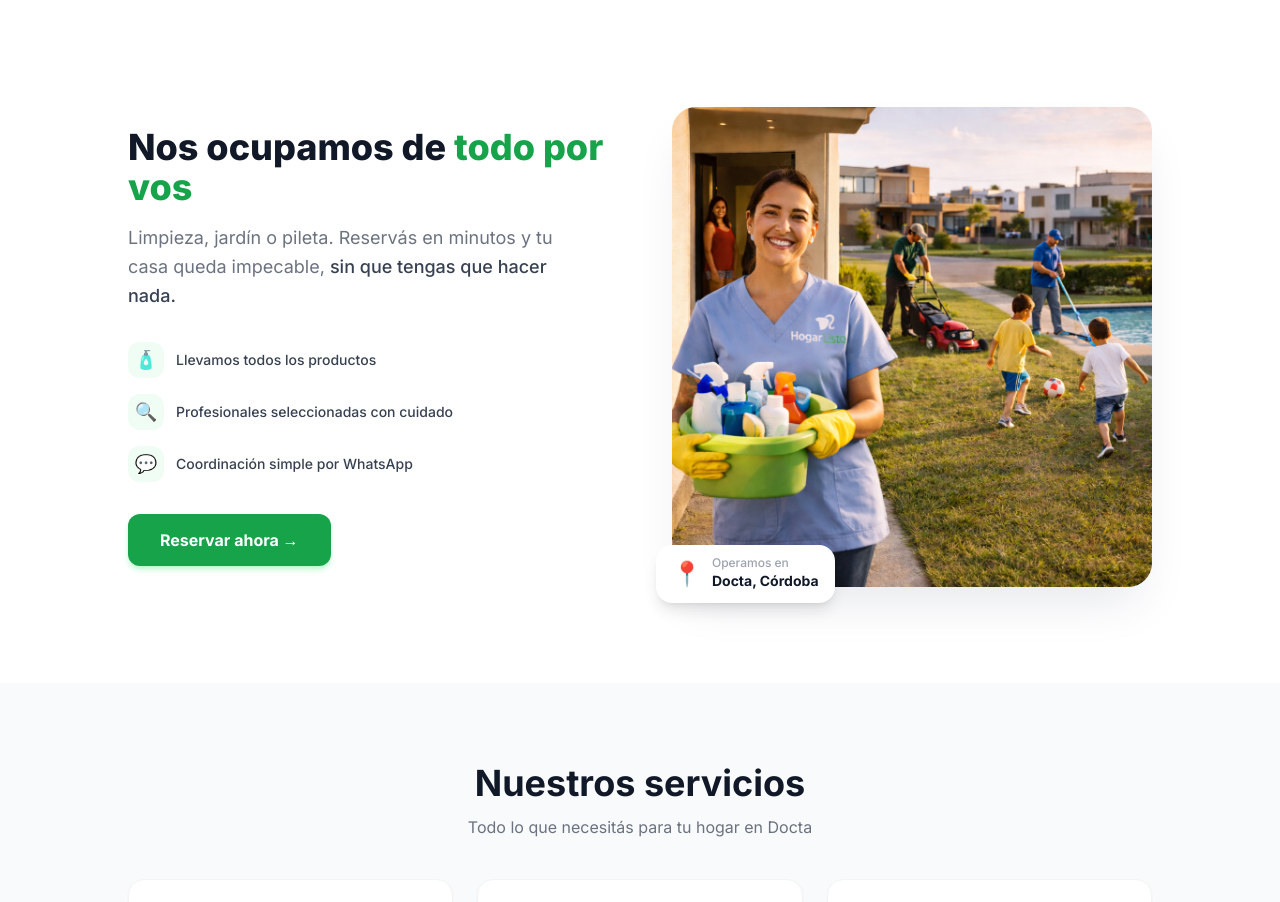
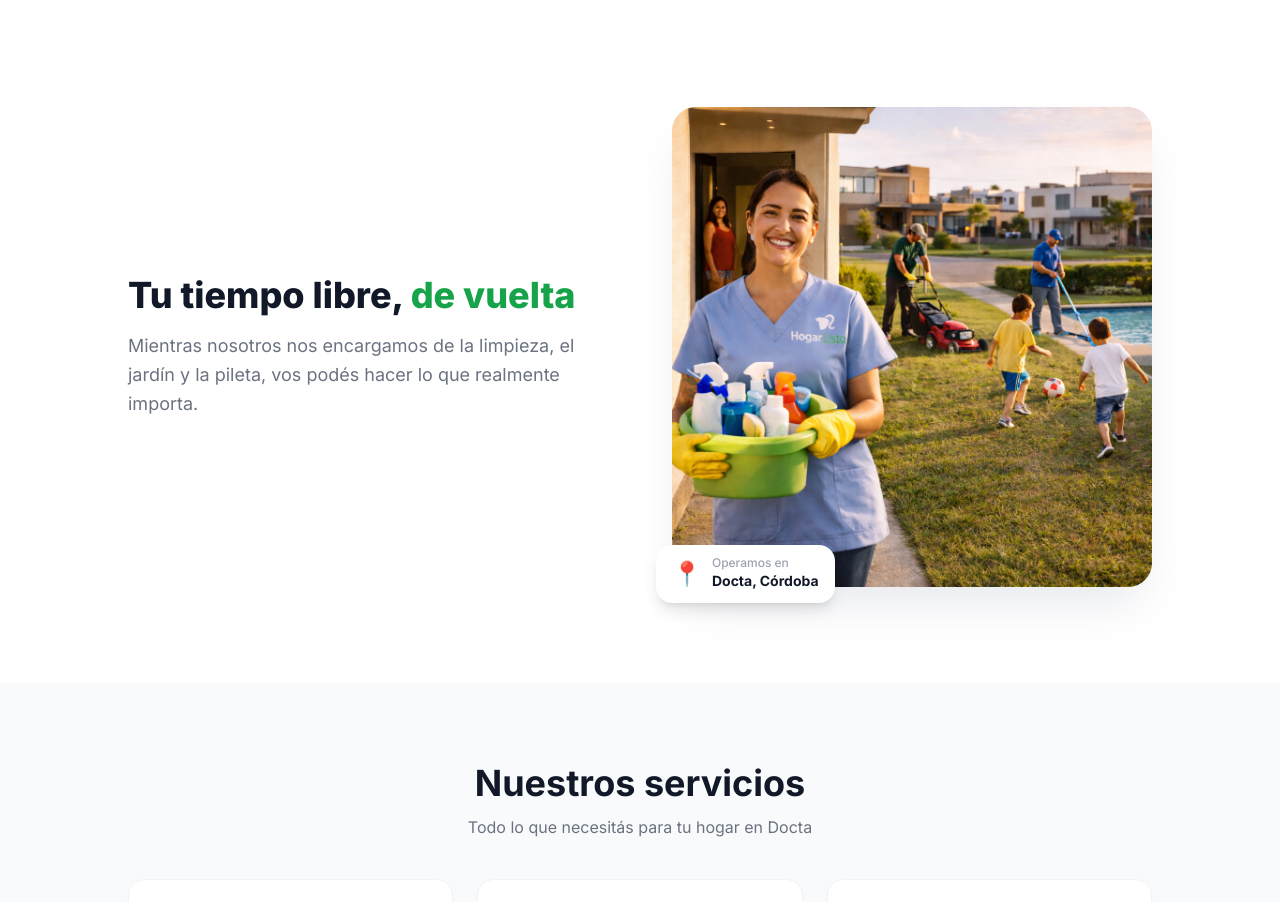
Before and after one commit to allochislucas/hogarlisto, a React (Vite) app: page / in a window 1280 px wide. Shown: the part 1120-2022 px from the top of the page. Built offline with nearby package versions, Linux system fonts and the light colour scheme.

Commit message:
feat: seccion imagen simplificada, copy emocional sin duplicar

```diff
--- a/src/App.jsx
+++ b/src/App.jsx
@@ -18,7 +18,7 @@ export default function App() {
       <Header />
       <Hero onCTA={scrollToBooking} />
       <HowItWorks />
-      <FeatureImageSection onCTA={scrollToBooking} />
+      <FeatureImageSection />
       <Services onReserve={scrollToBooking} />
       <Booking />
       <Trust />
--- a/src/components/FeatureImageSection.jsx
+++ b/src/components/FeatureImageSection.jsx
@@ -1,55 +1,28 @@
-const BULLETS = [
-  { icon: '🧴', text: 'Llevamos todos los productos' },
-  { icon: '🔍', text: 'Profesionales seleccionadas con cuidado' },
-  { icon: '💬', text: 'Coordinación simple por WhatsApp' },
-]
-
-export default function FeatureImageSection({ onCTA }) {
+export default function FeatureImageSection() {
   return (
     <section className="py-16 md:py-24 px-4 bg-white">
       <div className="max-w-5xl mx-auto">
         <div className="flex flex-col md:flex-row items-center gap-10 md:gap-16">
 
-          {/* Copy — arriba en mobile, izquierda en desktop */}
-          <div className="flex-1 text-center md:text-left order-1 md:order-1">
+          {/* Copy */}
+          <div className="flex-1 text-center md:text-left">
             <h2 className="text-3xl md:text-4xl font-extrabold text-gray-900 leading-tight mb-4">
-              Nos ocupamos de{' '}
-              <span className="text-green-600">todo por vos</span>
+              Tu tiempo libre,{' '}
+              <span className="text-green-600">de vuelta</span>
             </h2>
-
-            <p className="text-gray-500 text-lg leading-relaxed mb-8 max-w-md mx-auto md:mx-0">
-              Limpieza, jardín o pileta. Reservás en minutos y tu casa queda impecable,{' '}
-              <span className="text-gray-700 font-medium">sin que tengas que hacer nada.</span>
+            <p className="text-gray-500 text-lg leading-relaxed max-w-md mx-auto md:mx-0">
+              Mientras nosotros nos encargamos de la limpieza, el jardín y la pileta, vos podés hacer lo que realmente importa.
             </p>
-
-            <ul className="space-y-4 mb-8">
-              {BULLETS.map((b, idx) => (
-                <li key={idx} className="flex items-center gap-3 justify-center md:justify-start">
-                  <span className="w-9 h-9 bg-green-50 rounded-xl flex items-center justify-center text-lg flex-shrink-0">
-                    {b.icon}
-                  </span>
-                  <span className="text-gray-700 font-medium text-sm">{b.text}</span>
-                </li>
-              ))}
-            </ul>
-
-            <button
-              onClick={onCTA}
-              className="bg-green-600 hover:bg-green-700 active:scale-95 text-white font-bold px-8 py-3.5 rounded-xl transition-all shadow-md shadow-green-200 text-base"
-            >
-              Reservar ahora →
-            </button>
           </div>
 
-          {/* Imagen — abajo en mobile, derecha en desktop */}
-          <div className="flex-1 w-full max-w-sm md:max-w-none order-2 md:order-2">
+          {/* Imagen */}
+          <div className="flex-1 w-full max-w-sm md:max-w-none">
             <div className="relative">
               <img
                 src="/team.png"
                 alt="Equipo HogarListo trabajando en Docta"
                 className="w-full aspect-square object-cover rounded-3xl shadow-2xl shadow-gray-200"
               />
-              {/* Badge flotante */}
               <div className="absolute -bottom-4 -left-4 bg-white rounded-2xl shadow-lg px-4 py-3 flex items-center gap-2.5">
                 <span className="text-2xl">📍</span>
                 <div>
```
